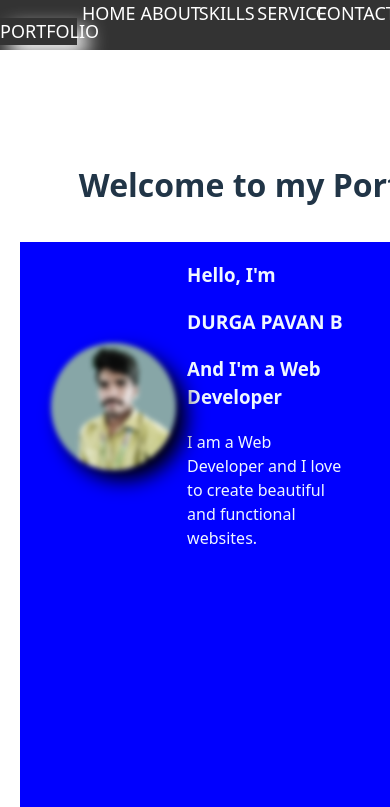
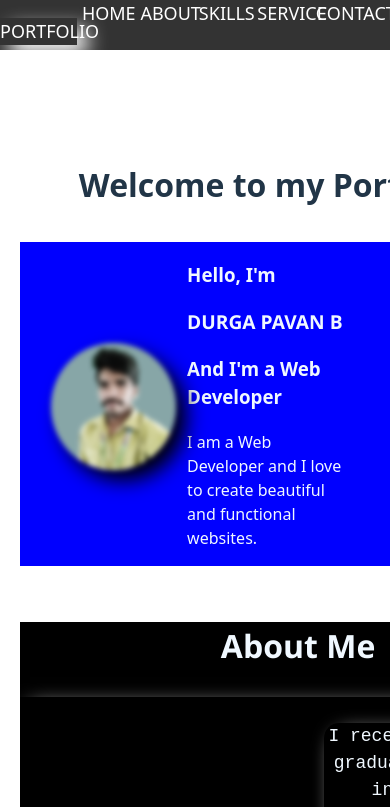
Before and after one commit to PavanMech321/portfolio-2, a React (Vite) app: page / in a window 390 px wide. Shown: the top 807 px of the page. Built offline with nearby package versions, Linux system fonts and the light colour scheme.

Commit message:
Update App.css

```diff
--- a/src/App.css
+++ b/src/App.css
@@ -75,8 +75,7 @@
 .Home{
   margin-top: 6%;
   display: grid;
-  grid-template-rows: 1fr 3fr;
-  grid-template-columns: 40vw 35vw;
+  grid-template-columns: 1fr 2fr;
   column-gap: 15%;
   background-color: blue;
   color:aliceblue;
```
